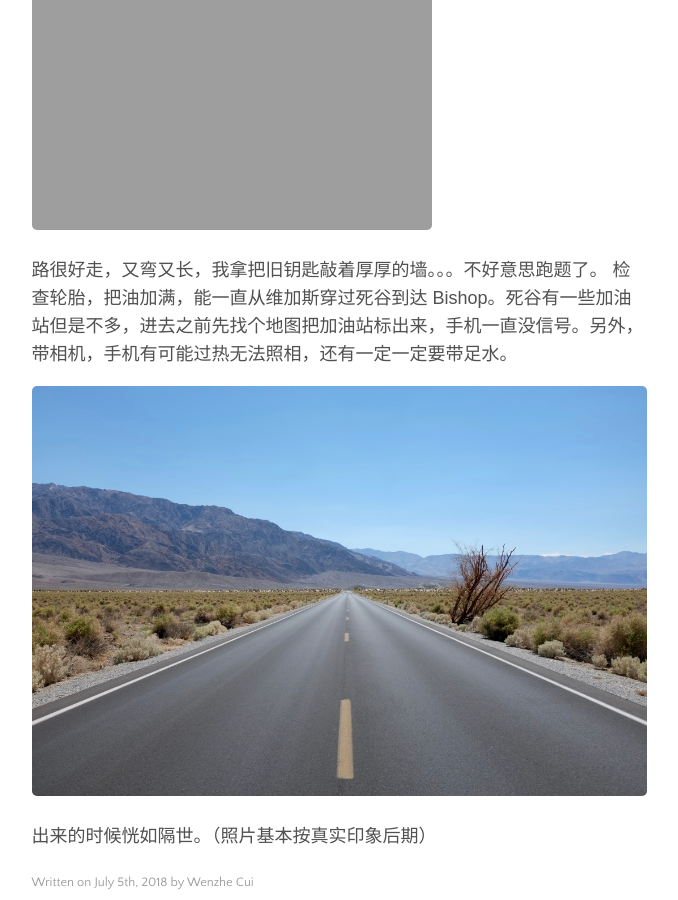
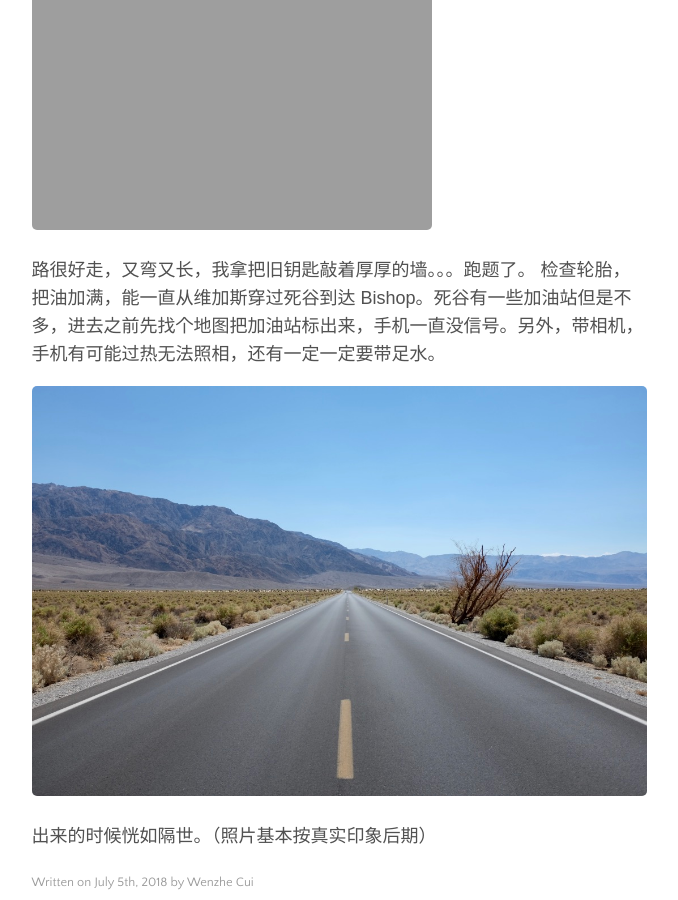
Before and after one commit to cuiwenzhe/blogs, a Jekyll site: the page built from _posts/2018-07-05-death-valley.md, in a window 1280 px wide and 900 px high, scrolled down 3889 px. Shown: the whole window, without its empty margins (301-979 px from the left). Built offline with Jekyll 4.4.1, drawn with Linux system fonts in a browser that asks for light colours.

Commit message:
death valley

```diff
--- a/_posts/2018-07-05-death-valley.md
+++ b/_posts/2018-07-05-death-valley.md
@@ -39,7 +39,7 @@ image: /journey/death_valley/artist.jpg
 ### 一点建议
 ![sad]({{ "/assets/img/journey/death_valley/map.jpg" | absolute_url }})
 
-路很好走，又弯又长，我拿把旧钥匙敲着厚厚的墙。。。不好意思跑题了。 检查轮胎，把油加满，能一直从维加斯穿过死谷到达 Bishop。死谷有一些加油站但是不多，进去之前先找个地图把加油站标出来，手机一直没信号。另外，带相机，手机有可能过热无法照相，还有一定一定要带足水。
+路很好走，又弯又长，我拿把旧钥匙敲着厚厚的墙。。。跑题了。 检查轮胎，把油加满，能一直从维加斯穿过死谷到达 Bishop。死谷有一些加油站但是不多，进去之前先找个地图把加油站标出来，手机一直没信号。另外，带相机，手机有可能过热无法照相，还有一定一定要带足水。
 
 ![sad]({{ "/assets/img/journey/death_valley/road_out.jpg" | absolute_url }})
 
```
